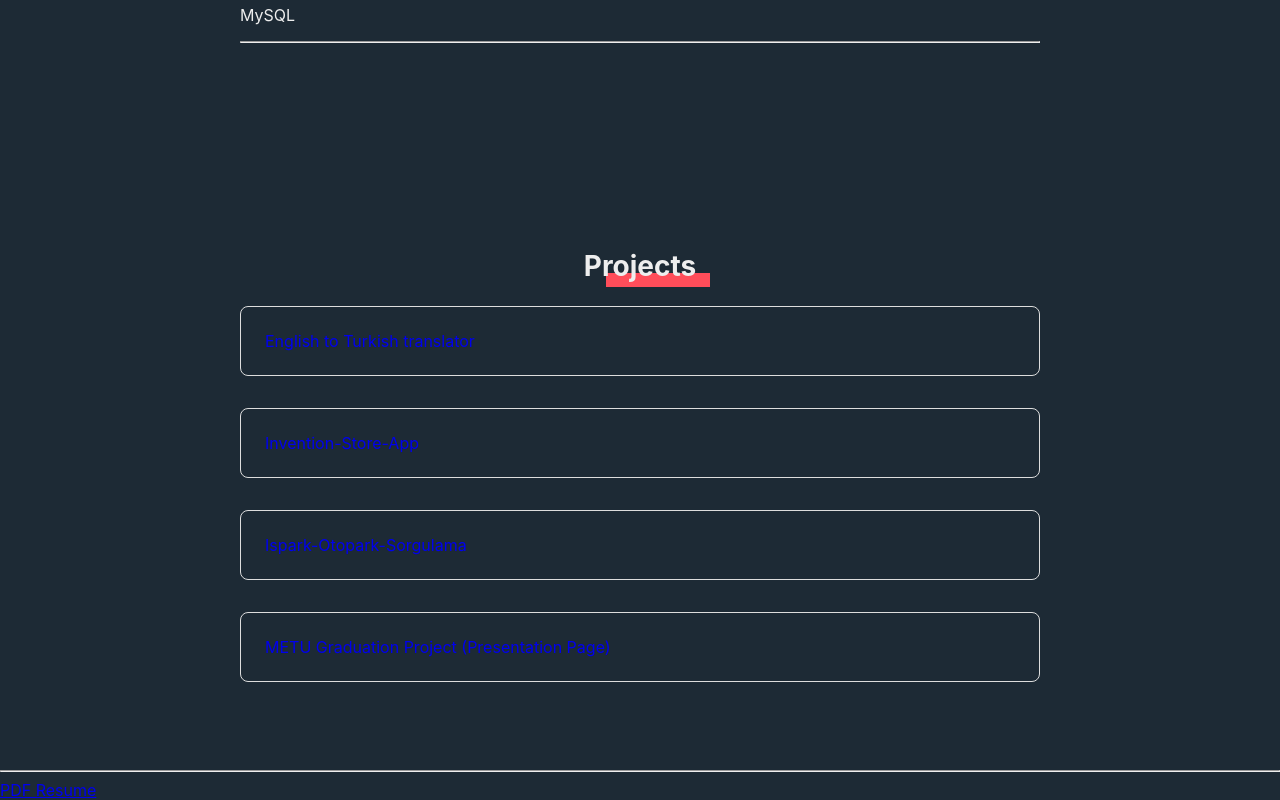
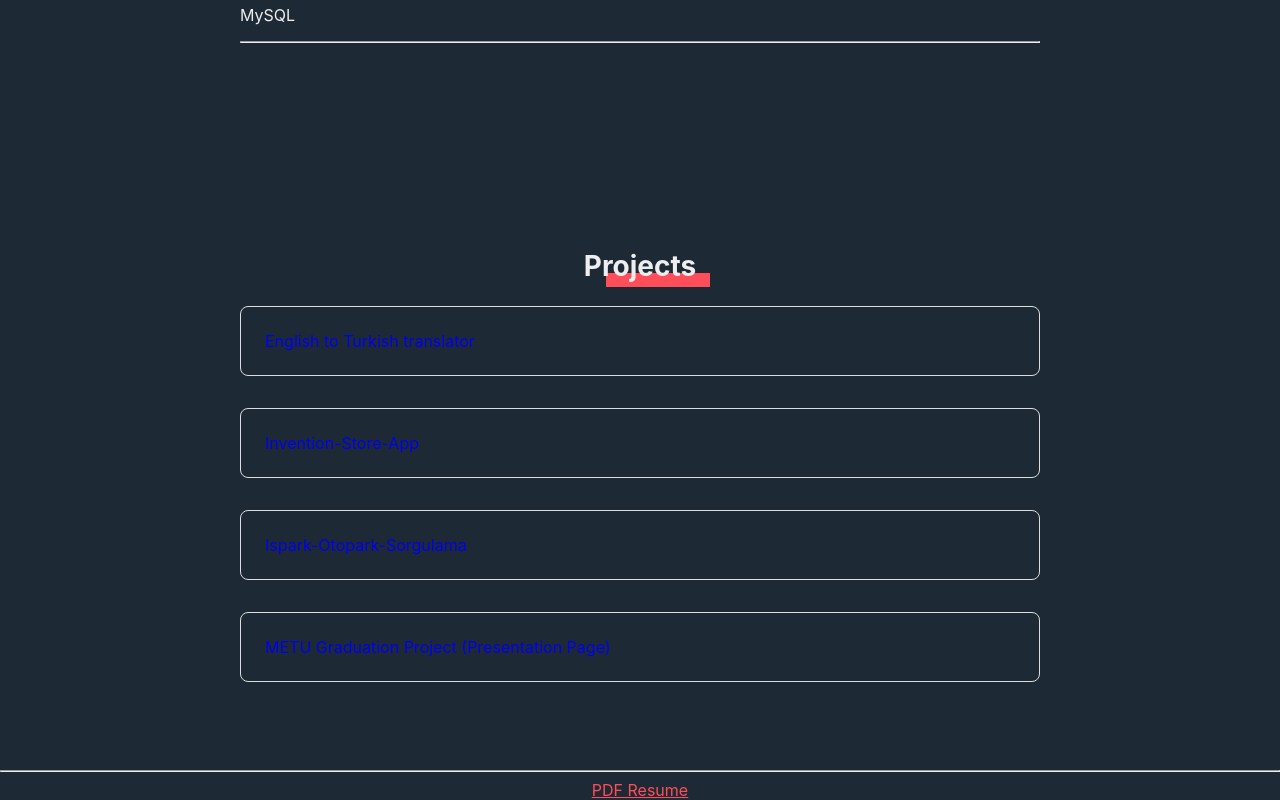
Before and after one commit to bilalozlu/homepage, a React (Create React App) app: page / in a window 1280 px wide. Shown: the part 2596-3396 px from the top of the page. Built offline with nearby package versions, Linux system fonts and the light colour scheme.

Commit message:
footer positioned

```diff
--- a/src/App.js
+++ b/src/App.js
@@ -33,7 +33,9 @@ function App() {
       <SoftwareSkills />
       <Projects />
       <hr/>
-      <a href="BilalOzlu_resume.pdf">PDF Resume</a>
+      <div style={{display: 'flex' , justifyContent: 'center'}}>
+        <a href="BilalOzlu_resume.pdf" style={{color: '#ff4d5a'}}>PDF Resume</a>
+      </div>
     </div>
   );
 }
```
